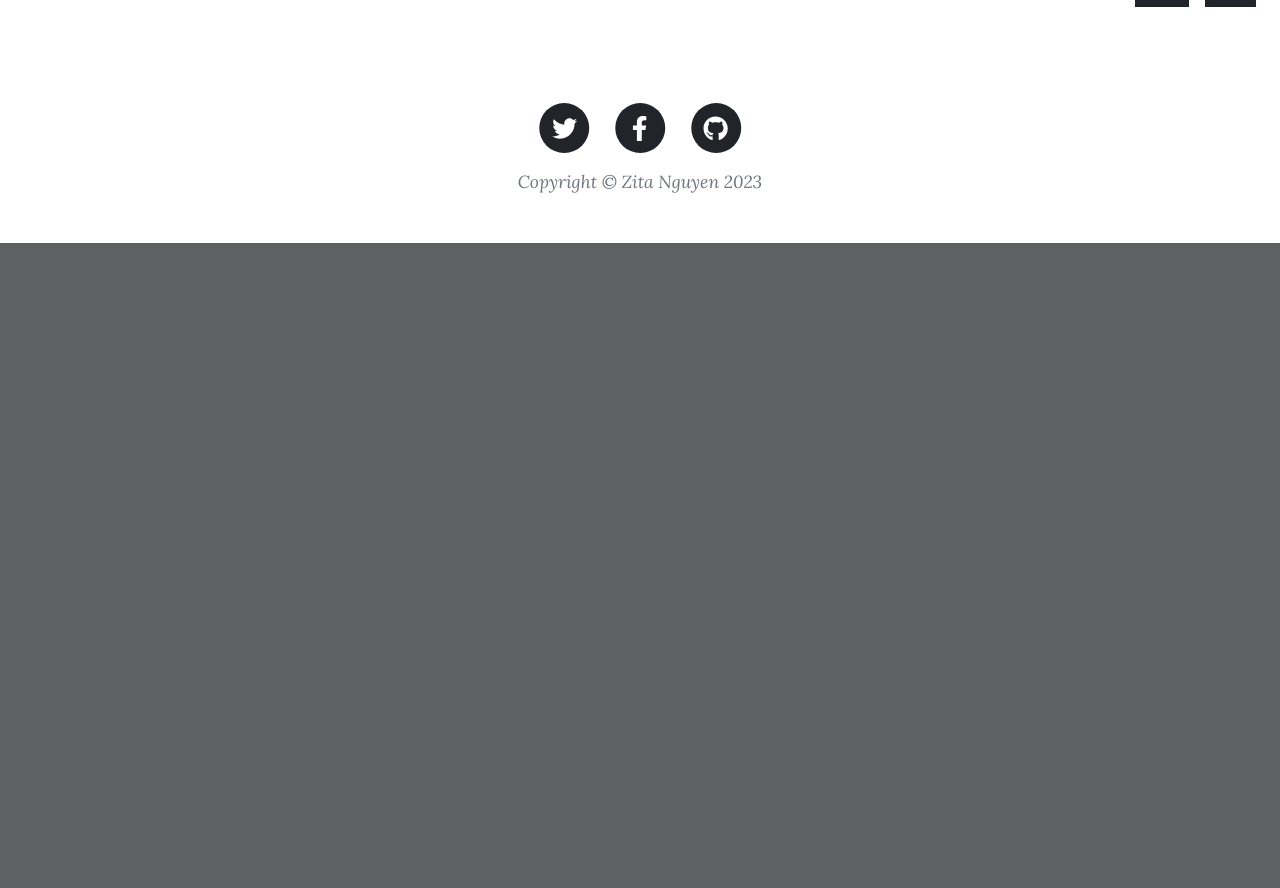
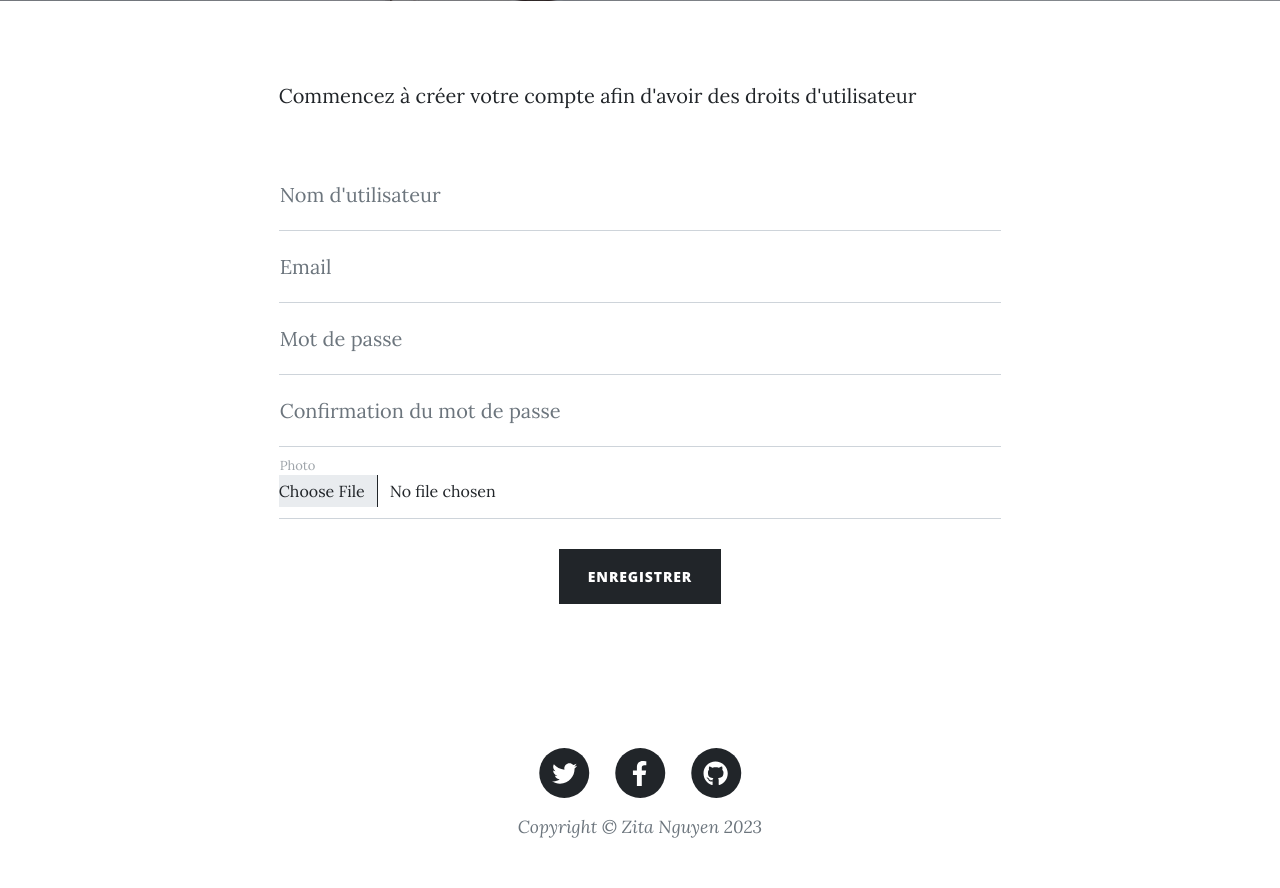
Before and after one commit to ZitaNguyen/MonPremierBlog, a PHP site: page /create-account in a window 1280 px wide. Shown: the part 599-1487 px from the top of the page. Before the commit the page ends 842 px from the top, so only its background shows below. Run offline with PHP 8.4, Linux system fonts and the light colour scheme; data that the repository does not hold is empty; some libraries are stand-ins or nearby versions.

Commit message:
Add inscription functionality

```diff
--- a/index.php
+++ b/index.php
@@ -4,6 +4,7 @@ include 'vendor/autoload.php';
 use App\Controllers\HomeController;
 use App\Controllers\PostController;
 use App\Controllers\AdminController;
+use App\Controllers\UserController;
 
 define('ROOT_PATH', __DIR__ . '/src/');
 
@@ -19,6 +20,15 @@ switch ($uri) {
     case '/add-post':
         (new AdminController())->addPost();
         break;
+    case '/login':
+        (new UserController())->login();
+        break;
+    case '/create-account':
+        (new UserController())->createAccount();
+        break;
+    case '/logout':
+        (new UserController())->logout();
+        break;
     default:
         preg_match('/[0-9]+/', $uri, $matches);
         $id = $matches[0];
--- /dev/null
+++ b/src/Controllers/UserController.php
@@ -0,0 +1,112 @@
+<?php
+
+namespace App\Controllers;
+
+use App\Controllers\AbstractController;
+use App\Models\UserModel;
+
+class UserController extends AbstractController
+{
+
+    public function createAccount()
+    {
+        $userModel  = new UserModel();
+
+        if (isset($_POST['submitCreateButton']))
+        {
+            if (!empty($_POST['email']) && !empty($_POST['username']) && !empty($_POST['password']) && !empty($_POST['confirmation']))
+            {
+                // Check email account exists
+                $emailExist = $userModel->checkEmail($_POST['email']);
+                if ($emailExist) {
+                    throw new \Exception('Email est déjà pris');
+                    // header('Location: /create-account');
+                }
+
+                // Check password confirmation
+                if ($_POST['password'] != $_POST['confirmation'])
+                {
+                    throw new \Exception('La confirmation ne correspond pas à votre mot de passe');
+                    header('Location: /create-account');
+                }
+
+                if (isset($_FILES["photo"]) && $_FILES["photo"]["error"] == 0)
+                {
+                    $file = $_FILES["photo"];
+
+                    // Specify the directory to which you want to save the uploaded image
+                    $targetDir = "assets/img/";
+
+                    // Check extension format
+                    $extensions = ['.png','.jpg','.jpeg','.gif','.PNG','.JPG','.JPEG','.GIF'];
+                    $extension = strrchr($file["name"], '.');
+                    if (!in_array($extension,$extensions))
+                        throw new \Exception ("Cette image n'est pas valable");
+
+                    // Generate a unique name for the image to avoid conflicts
+                    $fileName = uniqid() . "_" . $file["name"];
+
+                    // Create the full path of the target file
+                    $targetFilePath = $targetDir . $fileName;
+
+                    // Move the uploaded file to the target location
+                    if(!move_uploaded_file($file["tmp_name"], $targetFilePath))
+                        throw new \Exception('Impossible de télécharger la photo');
+                }
+
+                $aData = [
+                    'name' => $_POST['username'],
+                    'email' => $_POST['email'],
+                    'password' => $_POST['password'],
+                    'photo' => $fileName ?? '',
+                    'role_id' => 2
+                ];
+
+                $success = $userModel->createAccount($aData);
+                if (!$success)
+                    throw new \Exception('Impossible de créer votre compte');
+                else
+                    header('Location: /');
+            }
+            else
+                throw new \Exception('Tous les champs doivent être remplis.');
+        }
+
+        $this->twig->display('create-account.html.twig');
+    }
+
+    public function login()
+    {
+        $userModel  = new UserModel();
+
+        if (isset($_POST['submitLoginButton']))
+        {
+            if (!empty($_POST['username']) && !empty($_POST['password']))
+            {
+                $aData = [
+                    'username' => $_POST['username'],
+                    'password' => $_POST['password']
+                ];
+
+                $success = $userModel->login($aData);
+                if (!$success)
+                    throw new \Exception('Impossible d\'accéder à votre compte');
+                else
+                    header('Location: /');
+            }
+            else
+                throw new \Exception('Tous les champs doivent être remplis.');
+        }
+
+        $this->twig->display('login.html.twig');
+    }
+
+    public function logout()
+    {
+        // Handle logout logic here
+        // Destroy session variables and redirect to the login page
+
+        header("Location: /");
+    }
+
+}
--- /dev/null
+++ b/src/Models/UserModel.php
@@ -0,0 +1,53 @@
+<?php
+
+namespace App\Models;
+
+use App\Library\Database;
+
+class UserModel
+{
+
+    protected $Db;
+
+    public function __construct()
+    {
+        $this->Db = new Database();
+    }
+
+    public function login($aData)
+    {
+        $sql = $this->Db->prepare(
+            "INSERT INTO Post (title, excerpt, content, author_id, category_id, photo)
+            VALUES (:title, :excerpt, :content, :author_id, :category_id, :photo)"
+        );
+        $sql->bindValue(':title', $aData['title'], \PDO::PARAM_STR);
+        $sql->bindValue(':excerpt', $aData['excerpt'], \PDO::PARAM_STR);
+        $sql->bindValue(':content', $aData['content'], \PDO::PARAM_LOB);
+        $sql->bindValue(':author_id', $aData['author_id'], \PDO::PARAM_INT);
+        $sql->bindValue(':category_id', $aData['category_id'], \PDO::PARAM_INT);
+        $sql->bindValue(':photo', $aData['photo'], \PDO::PARAM_STR);
+        return $sql->execute();
+    }
+
+    public function createAccount($aData)
+    {
+        $sql = $this->Db->prepare(
+            "INSERT INTO Person (name, email, password, photo, role_id)
+            VALUES (:name, :email, :password, :photo, :role_id)"
+        );
+        $sql->bindValue(':name', $aData['name'], \PDO::PARAM_STR);
+        $sql->bindValue(':email', $aData['email'], \PDO::PARAM_STR);
+        $sql->bindValue(':password', $aData['password'], \PDO::PARAM_STR);
+        $sql->bindValue(':photo', $aData['photo'], \PDO::PARAM_STR);
+        $sql->bindValue(':role_id', $aData['role_id'], \PDO::PARAM_INT);
+        return $sql->execute();
+    }
+
+    public function checkEmail($email)
+    {
+        $sql = $this->Db->prepare("SELECT * FROM Person WHERE email = :email");
+        $sql->bindParam(':email', $email);
+        $sql->execute();
+        return $sql->fetch();
+    }
+}
--- /dev/null
+++ b/templates/create-account.html.twig
@@ -0,0 +1,73 @@
+{% extends "layout.html.twig" %}
+
+{% block title %}
+    Create account
+{% endblock %}
+
+{% block main %}
+<!-- Page Header-->
+<header class="masthead" style="background-image: url('assets/img/home-bg.jpg')">
+    <div class="container position-relative px-4 px-lg-5">
+        <div class="row gx-4 gx-lg-5 justify-content-center">
+            <div class="col-md-10 col-lg-8 col-xl-7">
+                <div class="site-heading">
+                    <h1>Créer votre compte</h1>
+                </div>
+            </div>
+        </div>
+    </div>
+</header>
+
+<!-- Main Content-->
+<div class="container-fluid">
+    <div class="row justify-content-center">
+        <div class="col-md-10 col-lg-8 col-xl-7">
+            <p>Commencez à créer votre compte afin d'avoir des droits d'utilisateur</p>
+            <div class="my-5">
+                <form id="createAccount" data-sb-form-api-token="API_TOKEN" method="POST">
+                    <div class="form-floating">
+                        <input class="form-control" id="username" name="username" type="text" placeholder="Enter your username..." data-sb-validations="required" />
+                        <label for="username">Nom d'utilisateur</label>
+                        <div class="invalid-feedback" data-sb-feedback="username:required">Votre nom d'utilisateur est obligatoire</div>
+                    </div>
+                    <div class="form-floating">
+                        <input class="form-control" id="email" name="email" type="text" placeholder="Enter your email..." data-sb-validations="required" />
+                        <label for="email">Email</label>
+                        <div class="invalid-feedback" data-sb-feedback="email:required">Votre email est obligatoire</div>
+                    </div>
+                    <div class="form-floating">
+                        <input class="form-control" id="password" name="password" type="password" placeholder="Enter your password..." data-sb-validations="required" />
+                        <label for="password">Mot de passe</label>
+                        <div class="invalid-feedback" data-sb-feedback="password:required">Votre mot de passe est obligatoire</div>
+                    </div>
+                    <div class="form-floating">
+                        <input class="form-control" id="confirmation" name="confirmation" type="password" placeholder="Confirm your password..." data-sb-validations="required" />
+                        <label for="confirmation">Confirmation du mot de passe</label>
+                        <div class="invalid-feedback" data-sb-feedback="confirmation:required">Votre confirmation de mot de passe est obligatoire</div>
+                    </div>
+                    <div class="form-floating">
+                        <input class="form-control" id="photo" name="photo" type="file" />
+                        <label for="photo">Photo</label>
+                    </div>
+                    <br />
+                    <!-- Submit success message-->
+                    <!---->
+                    <!-- This is what your users will see when the form-->
+                    <!-- has successfully submitted-->
+                    <div class="d-none" id="submitSuccessMessage"><div class="text-center mb-3">La connexion est bien établie!</div></div>
+                    <!-- Submit error message-->
+                    <!---->
+                    <!-- This is what your users will see when there is-->
+                    <!-- an error submitting the form-->
+                    <div class="d-none" id="submitErrorMessage"><div class="text-center text-danger mb-3">Error de créer votre compte!</div></div>
+                    <!-- Submit Button-->
+                    <div class="text-center"><button class="btn btn-dark text-uppercase" name="submitCreateButton" type="submit">Enregistrer</button></div>
+                </form>
+            </div>
+
+        </div>
+
+    </div>
+</div>
+
+{% endblock %}
--- a/templates/layout.html.twig
+++ b/templates/layout.html.twig
@@ -31,6 +31,8 @@
                         <li class="nav-item"><a class="nav-link px-lg-3 py-3 py-lg-4" href="/blog">Blog</a></li>
                         <li class="nav-item"><a class="nav-link px-lg-3 py-3 py-lg-4" href="">Mon CV</a></li>
                         <li class="nav-item"><a class="nav-link px-lg-3 py-3 py-lg-4" href="/#contact-form">Contactez-moi</a></li>
+                        <li class="nav-item"><a class="nav-link px-lg-3 py-3 py-lg-4" href="/login">Se connectez</a></li>
+                        <li class="nav-item"><a class="nav-link px-lg-3 py-3 py-lg-4" href="/create-account">Créez un compte</a></li>
                     </ul>
                 </div>
             </div>
```
Also changed, not shown: src/Controllers/AdminController.php (+6 -5 lines), templates/login.html.twig (added, +59 -0 lines).
